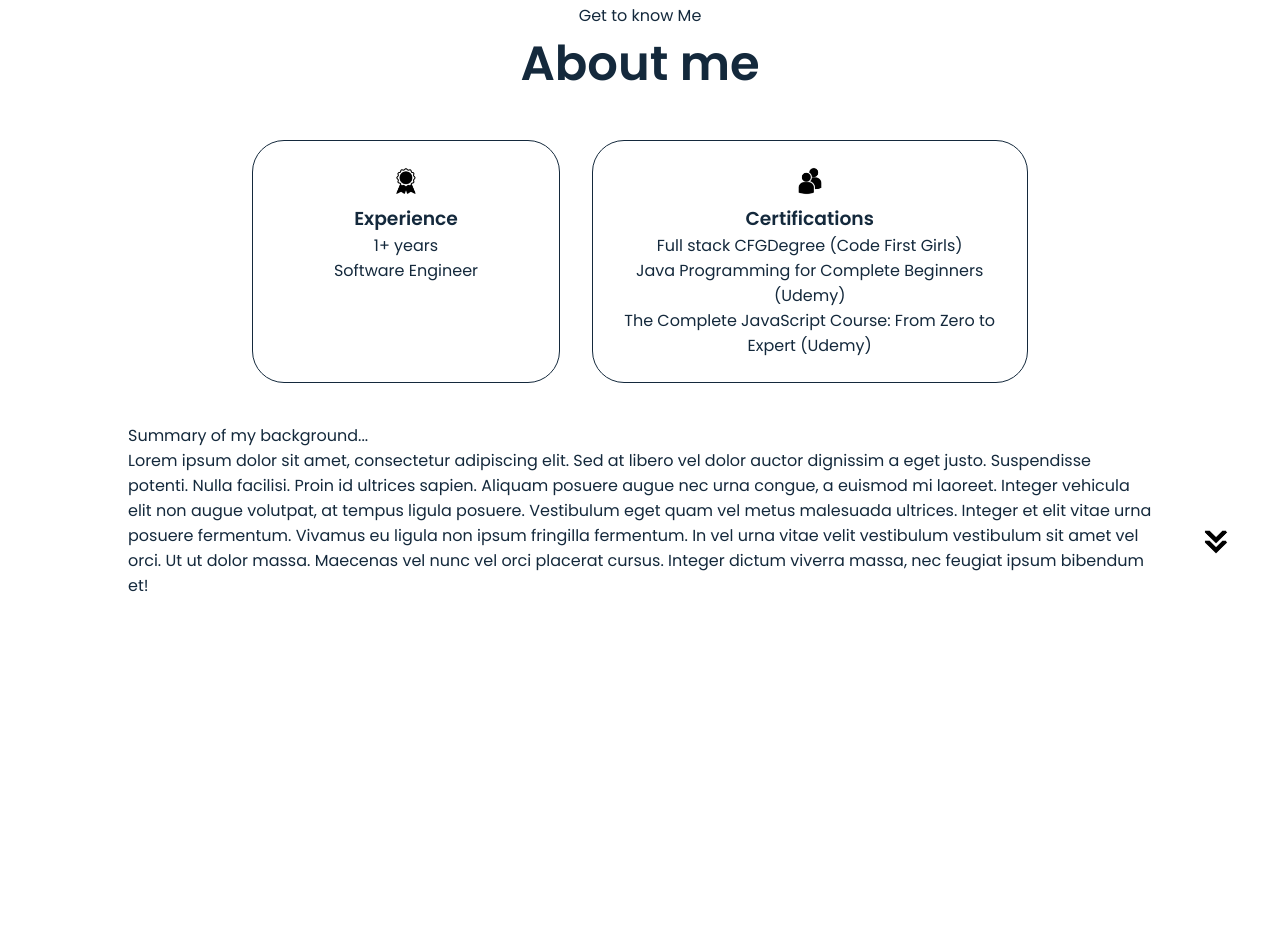
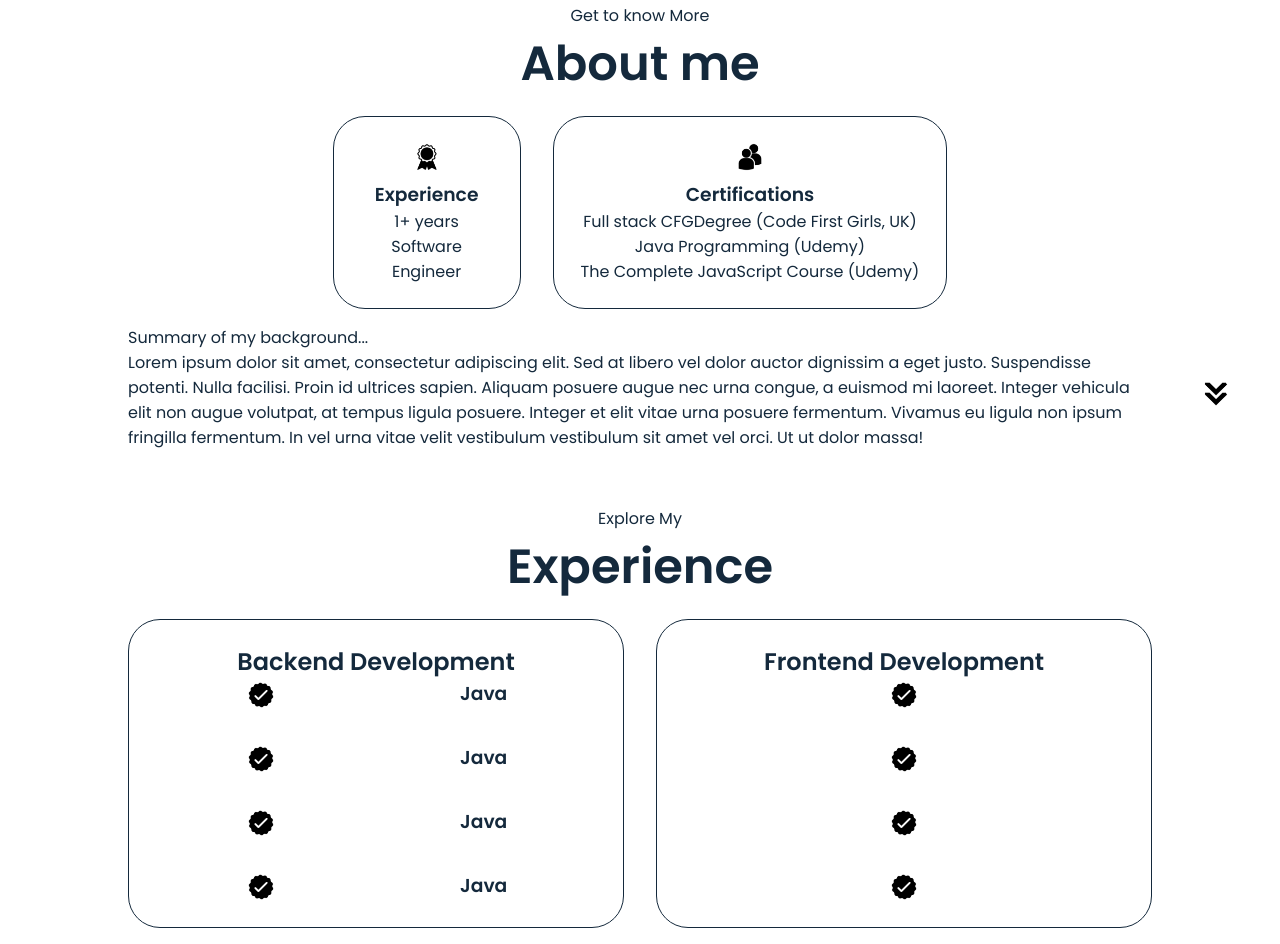
Before and after one commit to aishayusuff/portfolio-vanillaJS, a plain HTML site: page index.html in a window 1280 px wide. Shown: the part 821-1765 px from the top of the page. Before the commit the page ends 1419 px from the top, so only its background shows below. Drawn offline with Linux system fonts and the light colour scheme.

Commit message:
adds experience section html and some styling

```diff
--- a/index.html
+++ b/index.html
@@ -61,30 +61,74 @@
                 </div>
         </section>
         <section id="about">
-            <p class="section__text__p1">Get to know Me</p>
+            <p class="section__text__p1">Get to know More</p>
             <h1 class="title">About me</h1>
             <div class="about-container">
-                <div class="about-details-containers">
+                <div class="details-containers">
                     <div class="details-container">
                         <img src="./assets/experience.png" alt="experience-logo" class="icon">
                         <h3>Experience</h3>
                         <p>1+ years <br/>Software Engineer </p>
                     </div>
-                    <div class="details-container">
+                    <div class="details-container flex-grow-container">
                         <img src="./assets/education.png" alt="education-logo" class="icon">
                         <h3>Certifications</h3>
-                        <p>Full stack CFGDegree (Code First Girls) <br/> Java Programming for Complete Beginners (Udemy)
-                        <br/> The Complete JavaScript Course: From Zero to Expert (Udemy)</p>
+                        <p>Full stack CFGDegree (Code First Girls, UK) <br/> Java Programming (Udemy)
+                        <br/> The Complete JavaScript Course (Udemy)</p>
                     </div>
                 </div>
                 <div class="text-container">
                         Summary of my background...
                         <br/> Lorem ipsum dolor sit amet, consectetur adipiscing elit. Sed at libero vel dolor auctor dignissim a eget justo. Suspendisse potenti. Nulla facilisi. Proin id ultrices sapien. Aliquam posuere augue nec urna congue, a euismod mi laoreet. Integer vehicula elit non augue volutpat, at tempus ligula posuere.
-                        Vestibulum eget quam vel metus malesuada ultrices. Integer et elit vitae urna posuere fermentum. Vivamus eu ligula non ipsum fringilla fermentum. In vel urna vitae velit vestibulum vestibulum sit amet vel orci. Ut ut dolor massa.
-                        Maecenas vel nunc vel orci placerat cursus. Integer dictum viverra massa, nec feugiat ipsum bibendum et!
+                        Integer et elit vitae urna posuere fermentum. Vivamus eu ligula non ipsum fringilla fermentum.
+                        In vel urna vitae velit vestibulum vestibulum sit amet vel orci. Ut ut dolor massa!
                 </div>
             </div>
             <img src="./assets/arrow.png" alt="arrow icon" class="icon arrow" id="about-scroll"/>
+        </section>
+        <section id="experience">
+            <p class="section__text__p1">Explore My</p>
+            <h1 class="title">Experience</h1>
+            <div class="details-containers">
+                <div class="details-container">
+                    <h2>Backend Development</h2>
+                    <div class="article-container">
+                        <article>
+                            <img src="./assets/checkmark.png" alt="checkmark-logo" class="icon"/>
+                            <h3>Java</h3>
+                        </article>
+                        <article>
+                            <img src="./assets/checkmark.png" alt="checkmark-logo" class="icon"/>
+                            <h3>Java</h3>
+                        </article>
+                        <article>
+                            <img src="./assets/checkmark.png" alt="checkmark-logo" class="icon"/>
+                            <h3>Java</h3>
+                        </article>
+                        <article>
+                            <img src="./assets/checkmark.png" alt="checkmark-logo" class="icon"/>
+                            <h3>Java</h3>
+                        </article>
+                    </div>
+                </div>
+                <div class="details-container">
+                    <h2>Frontend Development</h2>
+                    <div class="article-container">
+                        <article>
+                            <img src="./assets/checkmark.png" alt="checkmark-logo" class="icon"/>
+                        </article>
+                        <article>
+                            <img src="./assets/checkmark.png" alt="checkmark-logo" class="icon"/>
+                        </article>
+                        <article>
+                            <img src="./assets/checkmark.png" alt="checkmark-logo" class="icon"/>
+                        </article>
+                        <article>
+                            <img src="./assets/checkmark.png" alt="checkmark-logo" class="icon"/>
+                        </article>
+                    </div>
+                </div>
+            </div>
         </section>
         <footer>
 
--- a/mediaqueries.css
+++ b/mediaqueries.css
@@ -82,7 +82,7 @@
 
 }
 
-@media screen and (max-width: 600px) {
+@media screen and (max-width: 600px){
     .section-pic {
         width: 50%;
         margin-bottom: 1rem;
@@ -101,12 +101,20 @@
         font-size: 0.6rem;
      }
 
-     .about-details-containers {
-        flex-wrap: wrap;
-     }
+   .details-containers {
+      flex-wrap: wrap;
+   }
 
-     .text-container {
+   .text-container {
       text-align: justify;
    }
 
+   article {
+      font-size: 1rem;
+   }
+
+   .experience-details-containers {
+      display: block;
+   }
+
 }
--- a/style.css
+++ b/style.css
@@ -257,7 +257,7 @@ section {
     align-items: center;
 }
 
-.about-details-containers {
+.details-containers {
     display: flex;
     justify-content: space-between;
     gap: 2rem;
@@ -265,7 +265,7 @@ section {
 }
 
 .details-container {
-    margin: 2rem 0;
+    margin: 0.5rem 0;
     flex: 2;
     padding: 1.5rem;
     border: #14293C 0.1rem solid;
@@ -273,13 +273,45 @@ section {
     text-align: center;
 }
 
-.details-container:last-child {
-    flex: 3;
+.flex-grow-container {
+    flex: 5;
 }
 
 .text-container {
     display: block;
 }
+
+/* Experience */
+
+.experience-details-containers {
+
+}
+
+/* .experience-container {
+    margin: 2rem 0;
+    padding: 3rem;
+    border: #14293C 0.1rem solid;
+    border-radius: 1.5rem;
+    flex: 1;
+} */
+
+.experience-container h2 {
+    margin-bottom: 2rem;
+}
+
+.article-container {
+    display: flex;
+    flex-direction: column;
+    flex-wrap: wrap;
+    justify-content: space-around;
+    gap: 2rem;
+}
+
+article {
+    display: flex;
+    justify-content: space-around;
+}
+
 
 .arrow {
     position: absolute;
```
